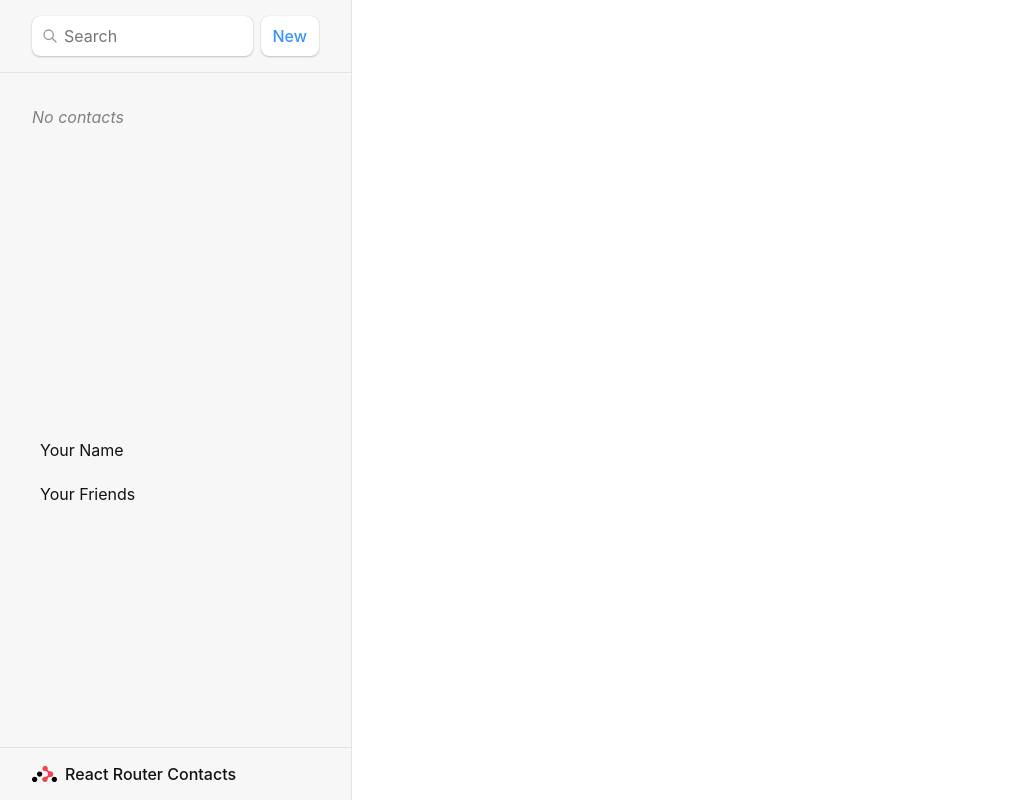
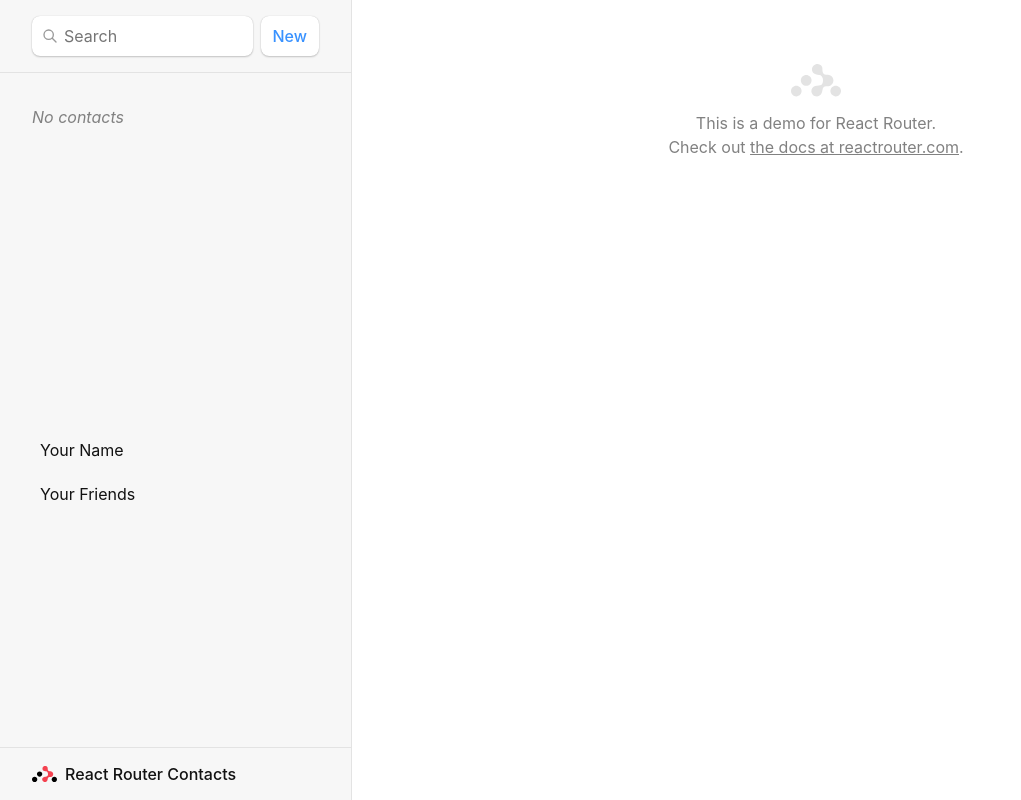
Before and after one commit to C8338Soner/React-Router-Ts, a React (Create React App) app in the folder RouterExercisesDoc/router-ts-app/: page / in a window 1280 px wide. Shown: the whole page, without its empty margins (0-1021 px from the left). Built offline with nearby package versions, Linux system fonts and the light colour scheme.

Commit message:
add Index.tsx

```diff
--- a/RouterExercisesDoc/router-ts-app/src/routes/Routes.tsx
+++ b/RouterExercisesDoc/router-ts-app/src/routes/Routes.tsx
@@ -5,6 +5,7 @@
 import Root, { loader as rootLoader, action as rootAction } from "./root";
 import EditContact, { action as editAction } from "./edit";
 import { action as destroyAction } from "./destroy";
+import Index  from "../routes/index";
 
 const router = createBrowserRouter([
   {
@@ -14,6 +15,10 @@
     loader: rootLoader,
     action: rootAction,
     children: [
+      {
+        index:true,
+        element:<Index/>,
+      },
       {
         path: "contacts/:contactId",
         element: <CardContact />,
--- /dev/null
+++ b/RouterExercisesDoc/router-ts-app/src/routes/index.tsx
@@ -0,0 +1,13 @@
+export default function Index() {
+    return (
+      <p id="zero-state">
+        This is a demo for React Router.
+        <br />
+        Check out{" "}
+        <a href="https://reactrouter.com">
+          the docs at reactrouter.com
+        </a>
+        .
+      </p>
+    );
+  }
```
